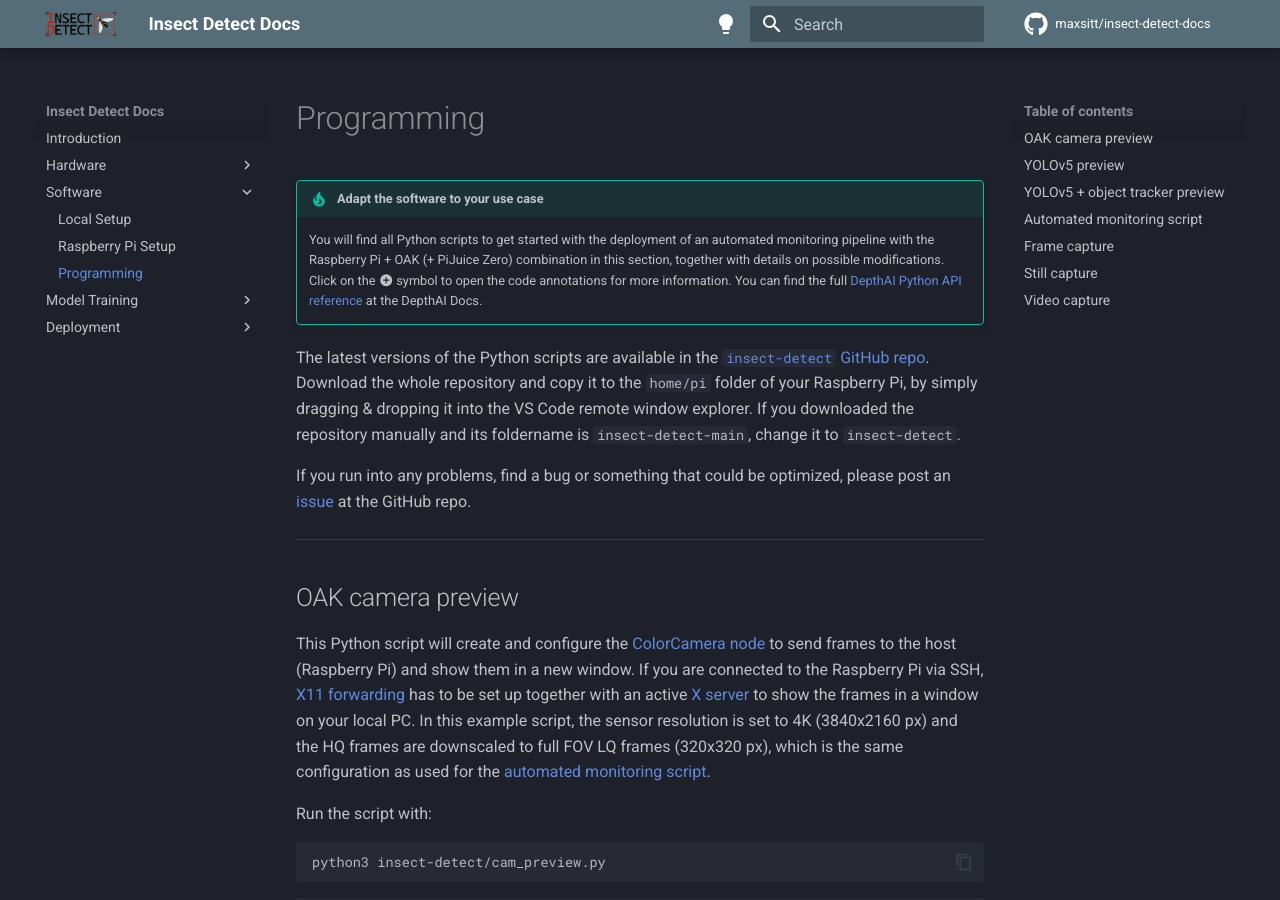
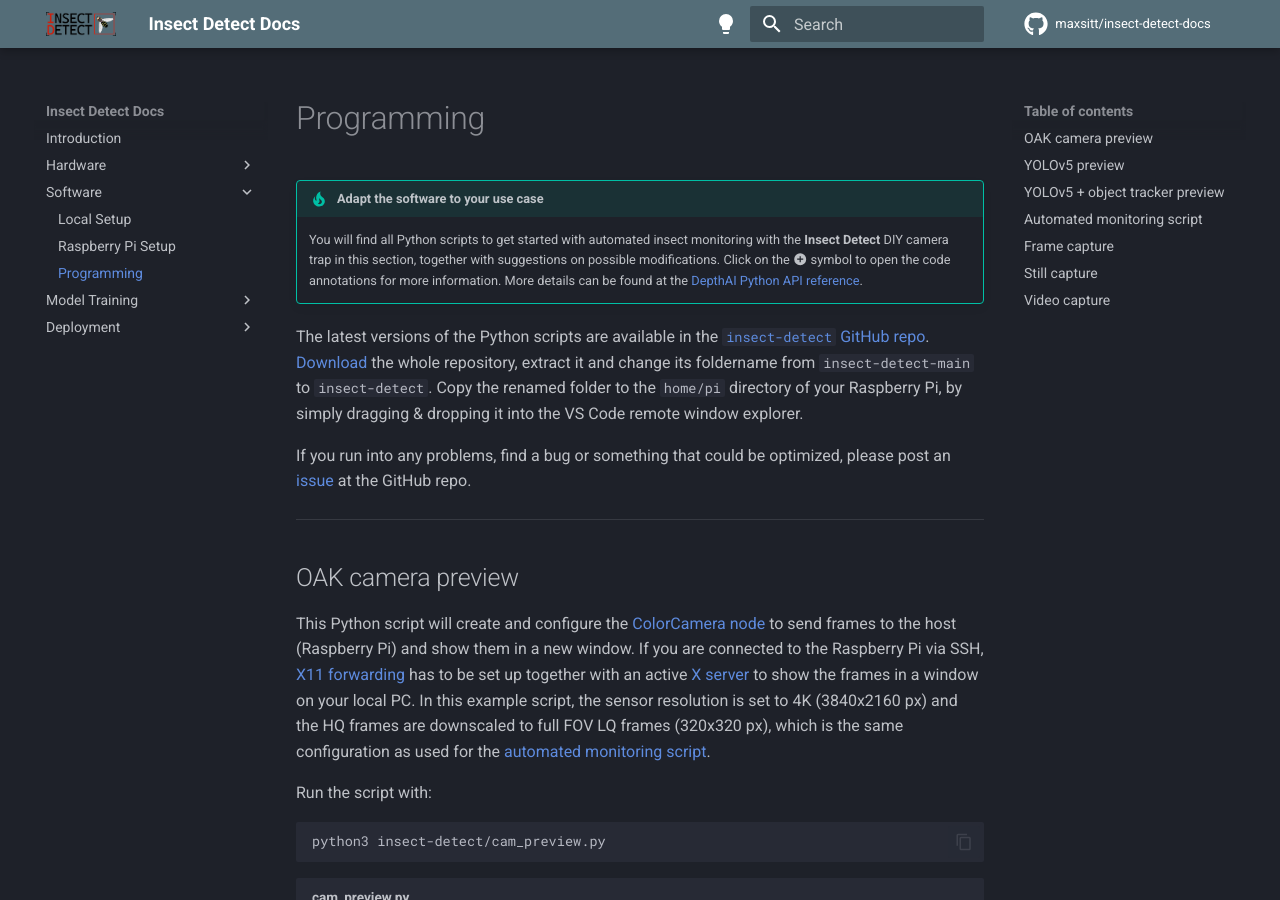
Before and after one commit to maxsitt/insect-detect-docs, an MkDocs documentation site: the page built from docs/software/programming.md, in a window 1280 px wide and 900 px high. Built offline with MkDocs 1.6.1 and Material for MkDocs 9.7.7, drawn with Linux system fonts in a browser that asks for light colours; comment, search, counter and statistics services are not loaded.

Commit message:
Update programming.md
Change text. Add Download link for GitHub repo.

```diff
--- a/docs/software/programming.md
+++ b/docs/software/programming.md
@@ -2,20 +2,19 @@
 
 !!! tip "Adapt the software to your use case"
 
-    You will find all Python scripts to get started with the deployment of
-    an automated monitoring pipeline with the Raspberry Pi + OAK (+ PiJuice
-    Zero) combination in this section, together with details on possible
-    modifications. Click on the :material-plus-circle: symbol to open the
-    code annotations for more information. You can find the full
-    [DepthAI Python API reference](https://docs.luxonis.com/projects/api/en/latest/references/python/){target=_blank}
-    at the DepthAI Docs.
+    You will find all Python scripts to get started with automated insect
+    monitoring with the **Insect Detect** DIY camera trap in this section,
+    together with suggestions on possible modifications. Click on the
+    :material-plus-circle: symbol to open the code annotations for more
+    information. More details can be found at the
+    [DepthAI Python API reference](https://docs.luxonis.com/projects/api/en/latest/references/python/){target=_blank}.
 
 The latest versions of the Python scripts are available in the
 [`insect-detect` GitHub repo](https://github.com/maxsitt/insect-detect){target=_blank}.
-Download the whole repository and copy it to the `home/pi` folder of your
-Raspberry Pi, by simply dragging & dropping it into the VS Code remote window
-explorer. If you downloaded the repository manually and its foldername is
-`insect-detect-main`, change it to `insect-detect`.
+[Download](https://github.com/maxsitt/insect-detect/archive/refs/heads/main.zip){target=_blank}
+the whole repository, extract it and change its foldername from `insect-detect-main`
+to `insect-detect`. Copy the renamed folder to the `home/pi` directory of your
+Raspberry Pi, by simply dragging & dropping it into the VS Code remote window explorer.
 
 If you run into any problems, find a bug or something that could be optimized,
 please post an [issue](https://github.com/maxsitt/insect-detect/issues){target=_blank}
```
